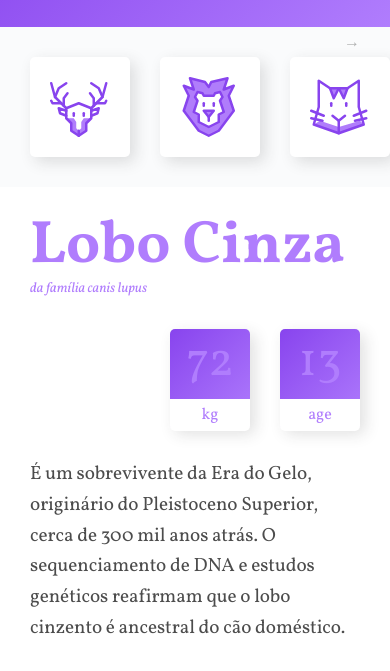
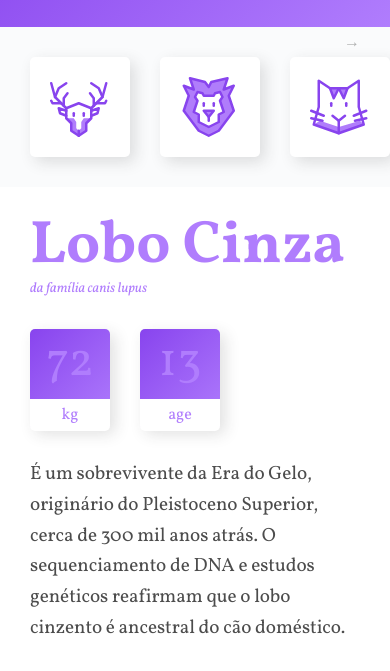
Before and after one commit to gguilhermelopes/wildbeast, a plain HTML site: page index.html in a window 390 px wide. Shown: the part 128-799 px from the top of the page. Drawn offline with Linux system fonts and the light colour scheme.

Commit message:
final-sem-javascript-2

```diff
--- a/css/style.css
+++ b/css/style.css
@@ -333,4 +333,7 @@ p {
   .imagem-1 {
     grid-row: 4;
   }
+  .caracteristicas {
+    justify-content: flex-start;
+  }
 }
```
